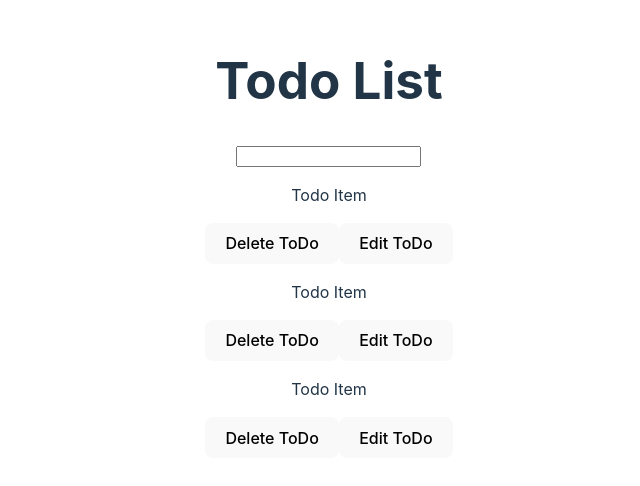
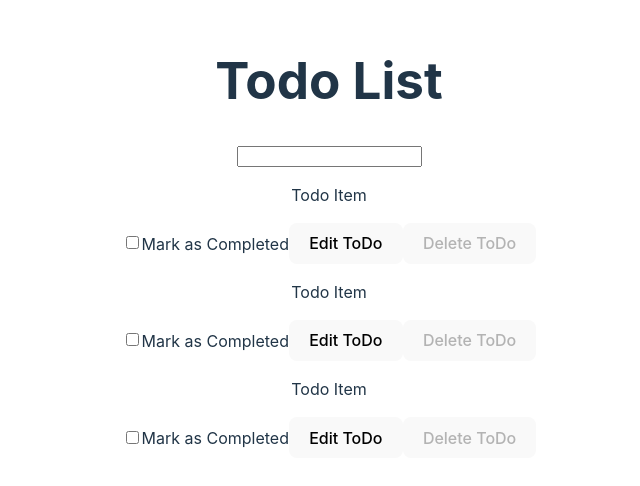
Before and after one commit to ahgddev/ALAB320H.9.1, a React (Vite) app: page / in a window 1280 px wide. Shown: the part 162-648 px from the top of the page, without its empty margins (311-951 px from the left). Built offline with nearby package versions, Linux system fonts and the light colour scheme.

Commit message:
Added checkbox component.

```diff
--- a/src/components/Todo.jsx
+++ b/src/components/Todo.jsx
@@ -2,8 +2,10 @@ function Todo(props) {
   return (
     <div className="todoItem">
       <p id="todoStr">Todo Item</p>
-      <button name="deleteBtn">Delete ToDo</button>
+      <input type="checkbox" name="completed" id="completeChkBox" />
+      <label for="completed">Mark as Completed</label>
       <button name="editBtn">Edit ToDo</button>
+      <button name="deleteBtn" disabled>Delete ToDo</button>
     </div>
   )
 }
```
